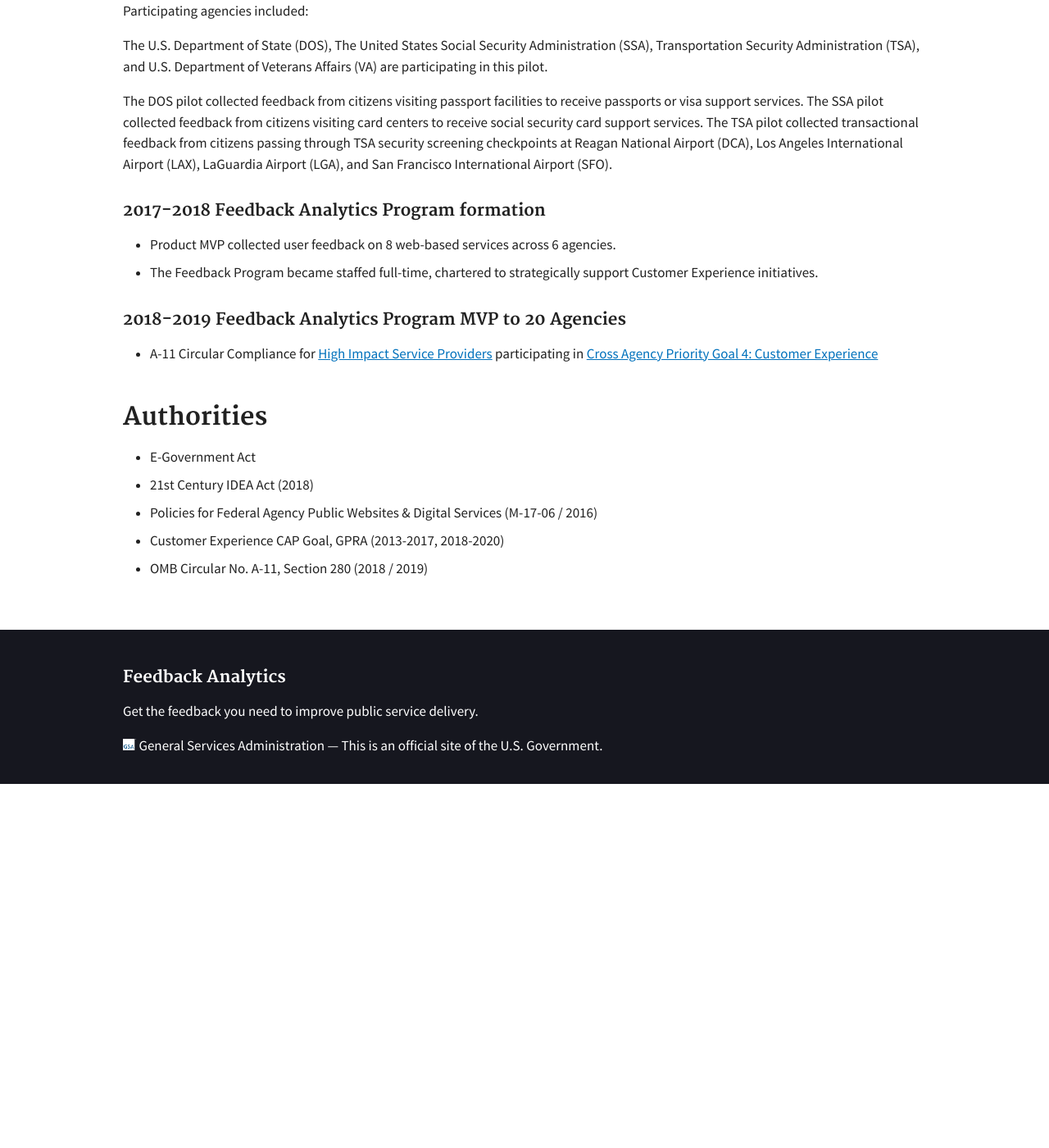
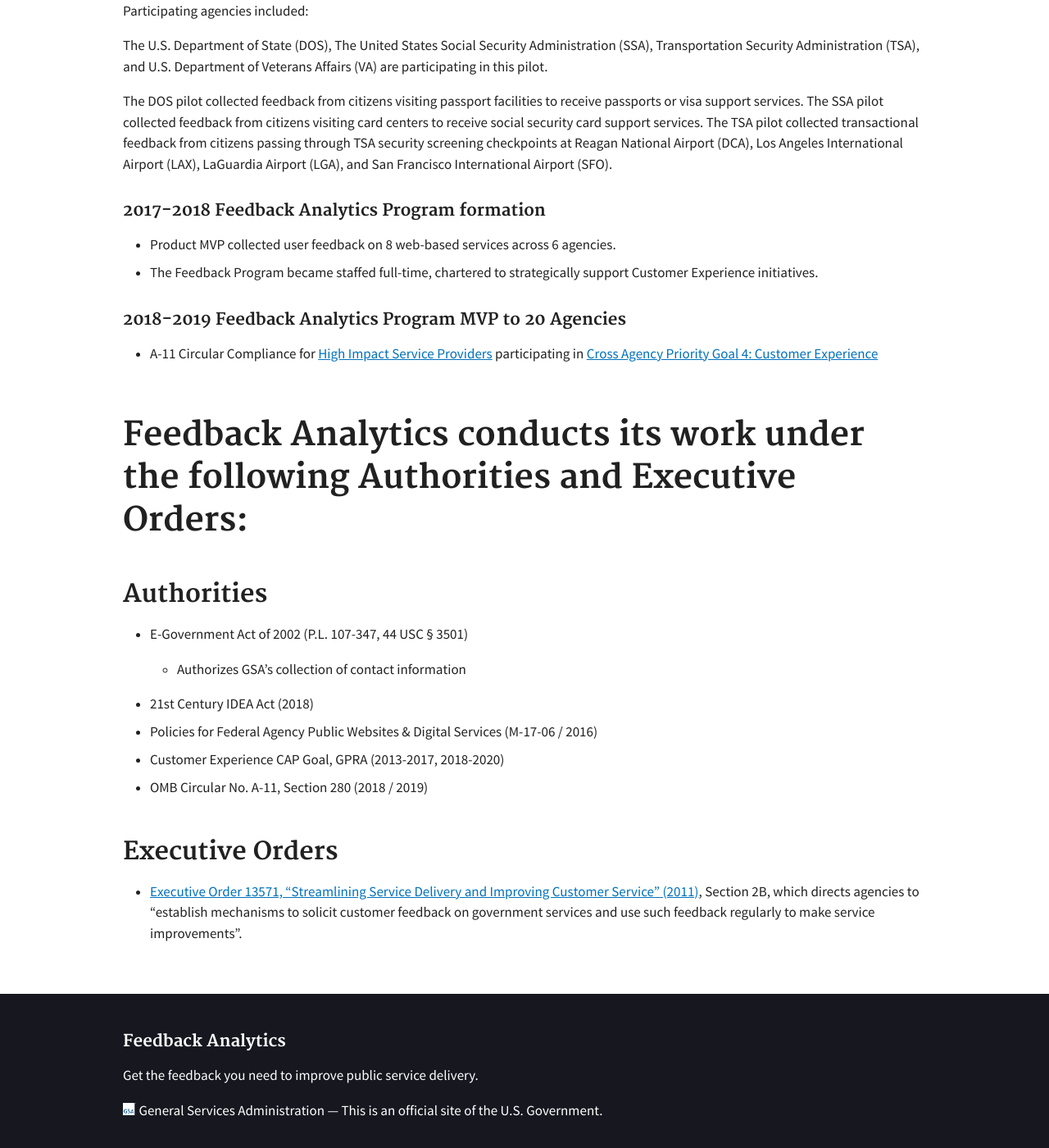
Before and after one commit to GSA/feedback.usa.gov, a Jekyll site: the page built from pages/about.md, in a window 1280 px wide and 1400 px high, scrolled down 1126 px. Shown: the whole window at 82% size. Built offline with Jekyll 4.4.1, drawn with Linux system fonts in a browser that asks for light colours; before the commit the page ends 2082 px from its top, so only the background shows below that.

Commit message:
adds details about operating authority

```diff
--- a/pages/about.md
+++ b/pages/about.md
@@ -47,10 +47,16 @@ Feedback Analytics products and services are offered at no cost to federal agenc
 ### 2018-2019 Feedback Analytics Program MVP to 20 Agencies
  - A-11 Circular Compliance for [High Impact Service Providers](https://www.performance.gov/cx/HISPList.pdf) participating in [Cross Agency Priority Goal 4: Customer Experience](https://www.performance.gov/cx/)
 
+# Feedback Analytics conducts its work under the following Authorities and Executive Orders:
+
 ## Authorities
 
-- E-Government Act
+- E-Government Act of 2002 (P.L. 107-347, 44 USC § 3501)
+  - Authorizes GSA's collection of contact information
 - 21st Century IDEA Act (2018)
 - Policies for Federal Agency Public Websites & Digital Services (M-17-06 / 2016)
 - Customer Experience CAP Goal, GPRA (2013-2017, 2018-2020)
 - OMB Circular No. A-11, Section 280 (2018 / 2019)
+
+## Executive Orders
+- [Executive Order 13571, "Streamlining Service Delivery and Improving Customer Service" (2011)](https://www.whitehouse.gov/sites/whitehouse.gov/files/omb/memoranda/2011/m11-24.pdf), Section 2B, which directs agencies to “establish mechanisms to solicit customer feedback on government services and use such feedback regularly to make service improvements”.
```
